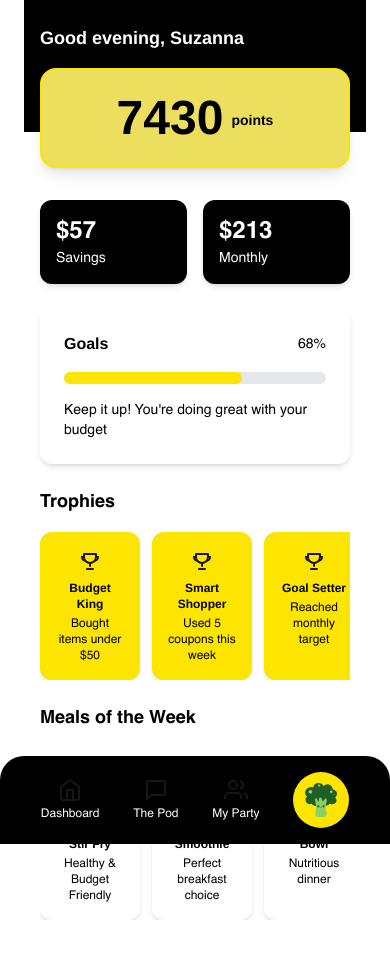
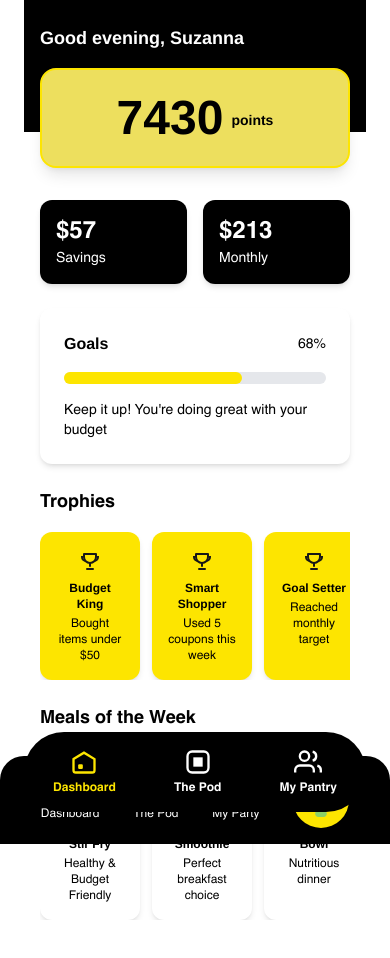
Before and after one commit to fayaz-rafin/social-pod, a Next.js app: page /dashboard in a window 390 px wide. Shown: the top 958 px of the page. Built offline with nearby package versions, Linux system fonts and the light colour scheme.

Commit message:
add responsive bottom navbar

```diff
--- /dev/null
+++ b/app/components/Navbar.tsx
@@ -0,0 +1,48 @@
+import Link from 'next/link';
+import { usePathname } from 'next/navigation';
+
+const navItems = [
+  {
+    label: 'Dashboard',
+    href: '/dashboard',
+    icon: (
+      <svg width="28" height="28" viewBox="0 0 24 24" fill="none"><path d="M3 9.5L12 4l9 5.5V19a2 2 0 0 1-2 2H5a2 2 0 0 1-2-2V9.5Z" stroke="#FDE500" strokeWidth="2"/><rect x="7" y="14" width="4" height="4" rx="1" fill="#FDE500"/></svg>
+    ),
+    activeColor: 'text-[#FDE500]'
+  },
+  {
+    label: 'The Pod',
+    href: '/brocoli',
+    icon: (
+      <svg width="28" height="28" viewBox="0 0 24 24" fill="none"><rect x="3" y="3" width="18" height="18" rx="4" stroke="white" strokeWidth="2"/><path d="M8 8h8v8H8z" fill="white"/></svg>
+    ),
+    activeColor: 'text-white'
+  },
+  {
+    label: 'My Pantry',
+    href: '/profile',
+    icon: (
+      <svg width="28" height="28" viewBox="0 0 24 24" fill="none"><path d="M17 21v-2a4 4 0 0 0-4-4H5a4 4 0 0 0-4 4v2" stroke="white" strokeWidth="2"/><circle cx="9" cy="7" r="4" stroke="white" strokeWidth="2"/><path d="M23 21v-2a4 4 0 0 0-3-3.87" stroke="white" strokeWidth="2"/><path d="M16 3.13a4 4 0 0 1 0 7.75" stroke="white" strokeWidth="2"/></svg>
+    ),
+    activeColor: 'text-white'
+  },
+];
+
+export default function Navbar() {
+  const pathname = usePathname();
+  return (
+    <div className="fixed bottom-0 left-1/2 -translate-x-1/2 w-full max-w-md px-6 pb-8 z-50">
+      <div className="w-full bg-black rounded-full flex justify-around items-center py-4">
+        {navItems.map((item) => {
+          const isActive = pathname.startsWith(item.href);
+          return (
+            <Link href={item.href} key={item.label} className="flex flex-col items-center">
+              {item.icon}
+              <span className={`${isActive ? item.activeColor : 'text-white'} text-xs font-bold mt-1`}>{item.label}</span>
+            </Link>
+          );
+        })}
+      </div>
+    </div>
+  );
+}
--- a/app/dashboard/page.tsx
+++ b/app/dashboard/page.tsx
@@ -2,6 +2,7 @@
 
 import Image from "next/image";
 import React from "react";
+import Navbar from "@/app/components/Navbar";
 
 const TrophyIcon = () => (
   <svg width="24" height="24" viewBox="0 0 24 24" fill="none" xmlns="http://www.w3.org/2000/svg">
@@ -179,6 +180,7 @@ export default function Dashboard() {
           </div>
         </div>
       </div>
+      <Navbar />
     </div>
   );
 }
--- a/app/plan/page.tsx
+++ b/app/plan/page.tsx
@@ -7,54 +7,77 @@ const groceries = [
     name: "No Name's Diced Tomatoes",
     size: "700 g",
     img: "/diced-tomatoes.png",
+    price: 5.99,
   },
   {
     name: "No Name's Farmer's Marble Cheese",
     size: "700 g",
     img: "/marble-cheese.png",
+    price: 7.49,
   },
   {
     name: "No Name's 100% Pure Vegetable Oil",
     size: "946 ml",
     img: "/vegetable-oil.png",
+    price: 4.29,
   },
   // Repeat for demo
   {
     name: "No Name's Diced Tomatoes",
     size: "700 g",
     img: "/diced-tomatoes.png",
+    price: 5.99,
   },
   {
     name: "No Name's Farmer's Marble Cheese",
     size: "700 g",
     img: "/marble-cheese.png",
+    price: 7.49,
   },
   {
     name: "No Name's 100% Pure Vegetable Oil",
     size: "946 ml",
     img: "/vegetable-oil.png",
+    price: 4.29,
   },
   {
     name: "No Name's Diced Tomatoes",
     size: "700 g",
     img: "/diced-tomatoes.png",
+    price: 5.99,
   },
   {
     name: "No Name's Farmer's Marble Cheese",
     size: "700 g",
     img: "/marble-cheese.png",
+    price: 7.49,
   },
   {
     name: "No Name's 100% Pure Vegetable Oil",
     size: "946 ml",
     img: "/vegetable-oil.png",
+    price: 4.29,
   },
 ];
+
+const BUDGET = 45;
 
 export default function PlanPage() {
   const router = useRouter();
   const searchParams = useSearchParams();
   const prompt = searchParams.get('prompt') || 'List for cooking pasta for bulking';
+
+  const handleFinalizePlan = () => {
+    const total = groceries.reduce((sum, item) => sum + (item.price || 0), 0);
+    const plan = {
+      groceries,
+      total,
+      budget: BUDGET,
+      prompt,
+    };
+    localStorage.setItem('groceryPlan', JSON.stringify(plan));
+    router.push('/pod-details');
+  };
 
   return (
     <div className="min-h-screen bg-[#FDE500] flex flex-col pb-32">
@@ -94,7 +117,7 @@ export default function PlanPage() {
       <div className="fixed bottom-0 left-1/2 -translate-x-1/2 w-full max-w-md px-6 pb-8">
         <button
           className="w-full bg-black text-white text-2xl font-bold py-4 rounded-full shadow-lg active:scale-95 transition-transform"
-          onClick={() => router.push('/pod-details')}
+          onClick={handleFinalizePlan}
         >
           Finalize Plan
         </button>
--- a/app/pod-details/page.tsx
+++ b/app/pod-details/page.tsx
@@ -1,12 +1,21 @@
 'use client';
 import Image from 'next/image';
+import Navbar from '../components/Navbar';
+import { useEffect, useState } from 'react';
 
-const groceryList = [
-  'Diced Tomatoes',
-  'Marble Cheese',
-  'Olive Oil',
-  'Milk',
-];
+type GroceryItem = {
+  name: string;
+  size: string;
+  img: string;
+  price: number;
+};
+
+type GroceryPlan = {
+  groceries: GroceryItem[];
+  total: number;
+  budget: number;
+  prompt: string;
+};
 
 const challenges = [
   'Spend $20 on Grass-Fed Beef',
@@ -14,12 +23,31 @@ const challenges = [
 ];
 
 export default function PodDetailsPage() {
+  const [plan, setPlan] = useState<GroceryPlan | null>(null);
+
+  useEffect(() => {
+    const stored = localStorage.getItem('groceryPlan');
+    if (stored) {
+      setPlan(JSON.parse(stored));
+    }
+  }, []);
+
+  if (!plan) {
+    return (
+      <div className="min-h-screen flex items-center justify-center bg-white">
+        <div className="text-black text-xl font-bold">No plan found. Please finalize a plan first.</div>
+      </div>
+    );
+  }
+
   return (
     <div className="min-h-screen bg-white flex flex-col pb-32 max-w-md mx-auto">
       {/* Black Header */}
       <div className="bg-black rounded-b-3xl px-6 pt-8 pb-6 flex items-center justify-between relative">
         <div className="text-white text-2xl font-bold leading-tight">
-          List for cooking pasta<br />for bulking
+          {plan.prompt.split(/\n|<br\s*\/?>/).map((line, i) => (
+            <span key={i}>{line}<br /></span>
+          ))}
         </div>
         <div className="bg-white rounded-xl shadow-md p-2">
           <svg width="36" height="36" viewBox="0 0 24 24" fill="none"><rect x="4" y="4" width="16" height="16" rx="3" stroke="#000" strokeWidth="2"/><path d="M8 2v4M16 2v4M8 18v4M16 18v4" stroke="#000" strokeWidth="2" strokeLinecap="round"/></svg>
@@ -37,11 +65,11 @@ export default function PodDetailsPage() {
       {/* Spending & Budget Cards */}
       <div className="px-6 mt-4 flex gap-4">
         <div className="flex-1 bg-green-500 rounded-2xl shadow-md p-4 flex flex-col items-center justify-center">
-          <span className="text-3xl font-black text-white">$40</span>
+          <span className="text-3xl font-black text-white">${plan.total.toFixed(2)}</span>
           <span className="text-lg text-white">in spending</span>
         </div>
         <div className="flex-1 bg-black rounded-2xl shadow-md p-4 flex flex-col items-center justify-center">
-          <span className="text-3xl font-black text-white">$45</span>
+          <span className="text-3xl font-black text-white">${plan.budget.toFixed(2)}</span>
           <span className="text-lg text-white">original budget</span>
         </div>
       </div>
@@ -49,12 +77,20 @@ export default function PodDetailsPage() {
       {/* Grocery List */}
       <div className="px-6 mt-8">
         <h2 className="text-2xl font-black mb-4 text-gray-300 font-bold">Grocery List</h2>
-        <div className="flex flex-col gap-4">
-          {groceryList.map((item, i) => (
-            <div key={i} className="flex items-center gap-4">
-              <span className="text-xl font-bold text-black">{item}</span>
+        <div className="flex flex-col gap-4 max-h-60 overflow-y-auto pr-2">
+          {plan.groceries.map((item, i) => (
+            <div key={i} className="flex items-center gap-4 bg-white rounded-xl shadow p-3">
+              <img src={item.img} alt={item.name} className="w-12 h-12 rounded-lg object-contain" />
+              <div className="flex-1">
+                <div className="text-lg font-bold text-black">{item.name}</div>
+                <div className="text-xs text-gray-500">{item.size}</div>
+              </div>
+              <div className="text-lg font-bold text-black">${item.price.toFixed(2)}</div>
             </div>
           ))}
+        </div>
+        <div className="flex justify-end mt-4">
+          <span className="text-xl font-black text-black">Total: ${plan.total.toFixed(2)}</span>
         </div>
       </div>
 
@@ -102,6 +138,7 @@ export default function PodDetailsPage() {
           </div>
         </div>
       </div>
+      <Navbar />
     </div>
   );
 }
--- a/app/profile/page.tsx
+++ b/app/profile/page.tsx
@@ -3,6 +3,7 @@ import Image from 'next/image';
 import { useRouter } from 'next/navigation';
 import { supabase } from '../supabaseClient';
 import { useEffect, useState } from 'react';
+import Navbar from '../components/Navbar';
 
 export default function ProfilePage() {
   const [email, setEmail] = useState('');
@@ -69,6 +70,7 @@ export default function ProfilePage() {
           </div>
         </div>
       </div>
+      <Navbar />
     </div>
   );
 }
```
